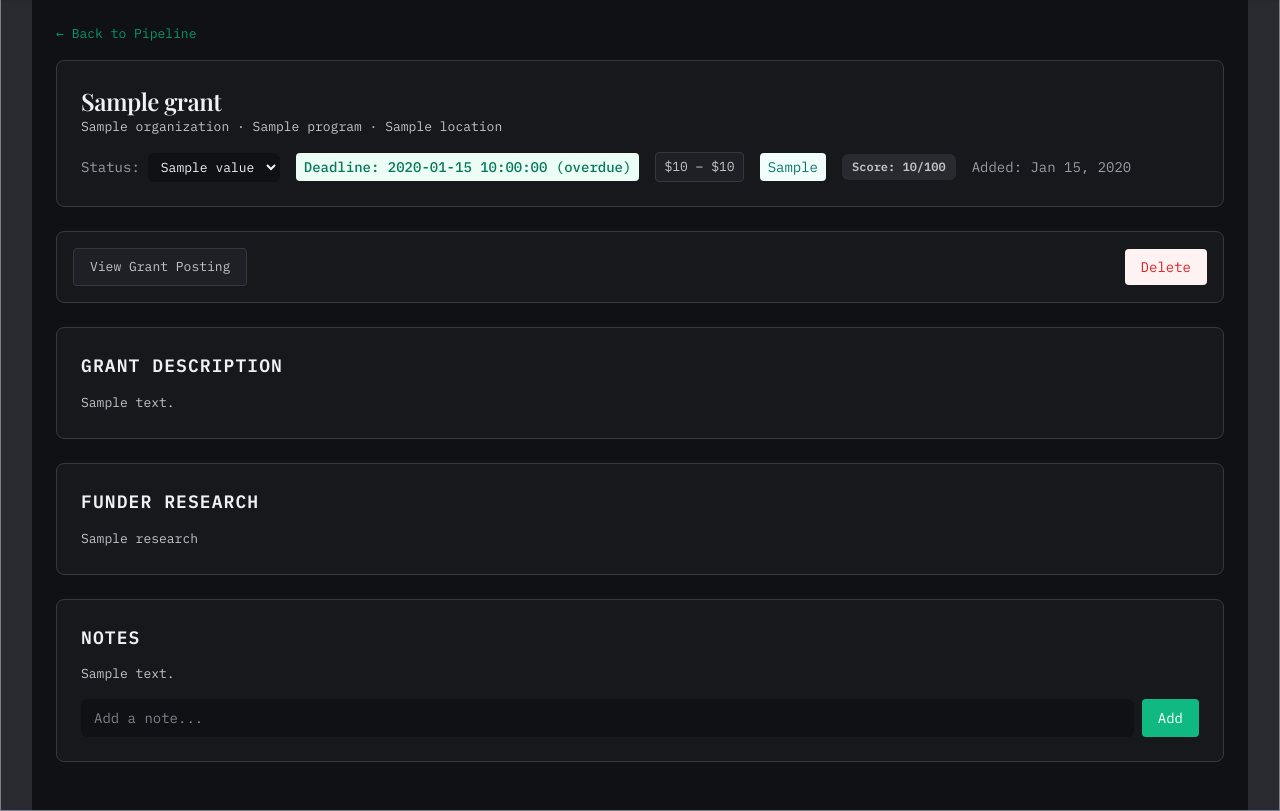
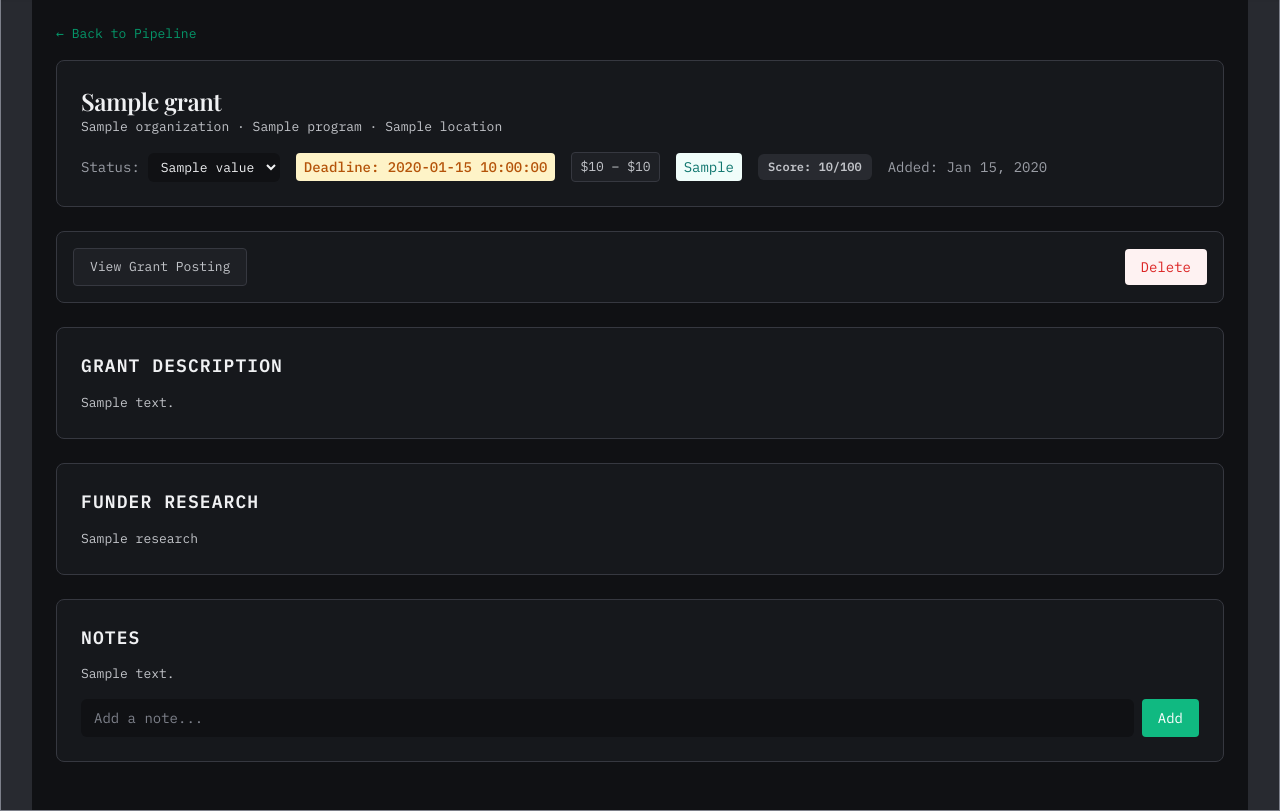
Before and after one commit to matt-grain/GrantHunt, a FastAPI app: template src/granthunt/web/templates/grant_detail.html in a window 1280 px wide. Shown: the part 71-882 px from the top of the page. Run offline with FastAPI, Linux system fonts and the light colour scheme; the template is opened without the code that fills it: most values are stand-ins (such as "Sample title", 1, 10 or a date in 2020); some libraries are stand-ins or nearby versions.

Commit message:
fix: Remove date math on deadline string in grant_detail.html

```diff
--- a/src/granthunt/web/templates/grant_detail.html
+++ b/src/granthunt/web/templates/grant_detail.html
@@ -26,13 +26,8 @@
         </div>
 
         {% if grant.deadline %}
-        {% set days_left = (grant.deadline - today).days %}
-        <span class="text-sm font-medium px-2 py-1 rounded
-                     {% if days_left <= 7 %}bg-red-100 text-red-700
-                     {% elif days_left <= 30 %}bg-amber-100 text-amber-700
-                     {% else %}bg-emerald-50 text-emerald-700{% endif %}">
+        <span class="text-sm font-medium px-2 py-1 rounded bg-amber-100 text-amber-700">
             Deadline: {{ grant.deadline }}
-            {% if days_left >= 0 %}({{ days_left }}d left){% else %}(overdue){% endif %}
         </span>
         {% endif %}
 
```
